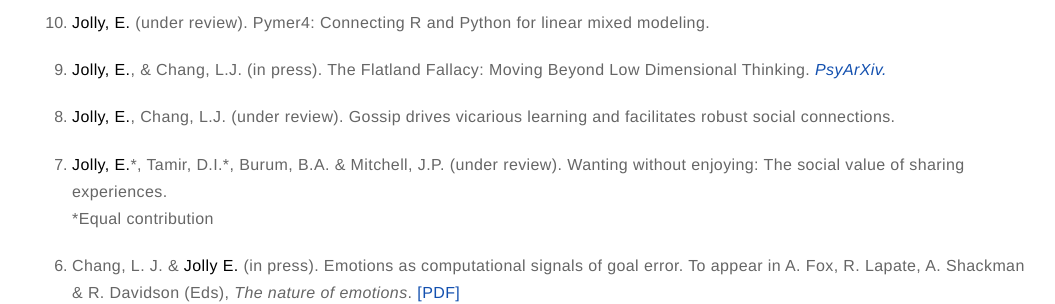
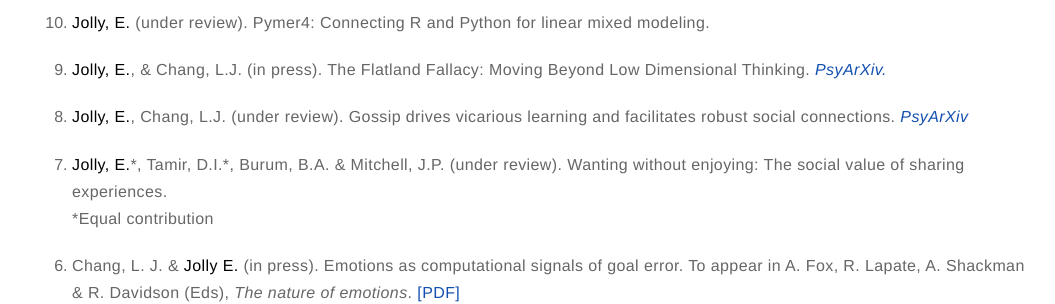
Before and after one commit to ejolly/ejolly.github.io, a Jekyll site: the page built from publications.md, in a window 1280 px wide. Shown: the part 489-793 px from the top of the page, without its empty margins (108-1163 px from the left). Built offline with Jekyll 4.4.1, drawn with Linux system fonts in a browser that asks for light colours; comment, search, counter and statistics services are not loaded.

Commit message:
Added new gossip preprint link.

```diff
--- a/publications.md
+++ b/publications.md
@@ -7,7 +7,7 @@ layout: page
 
 9. **Jolly, E.**, & Chang, L.J. (in press). The Flatland Fallacy:  Moving Beyond Low Dimensional Thinking. *[PsyArXiv.](https://psyarxiv.com/zdrfg/)*
 
-8. **Jolly, E.**, Chang, L.J. (under review). Gossip drives vicarious learning and facilitates robust social connections.
+8. **Jolly, E.**, Chang, L.J. (under review). Gossip drives vicarious learning and facilitates robust social connections. *[PsyArXiv](https://psyarxiv.com/qau5s/)*
 
 7. **Jolly, E.**\*, Tamir, D.I.\*, Burum, B.A. & Mitchell, J.P. (under review). Wanting without enjoying: The social value of sharing experiences.
 \*Equal contribution
```
